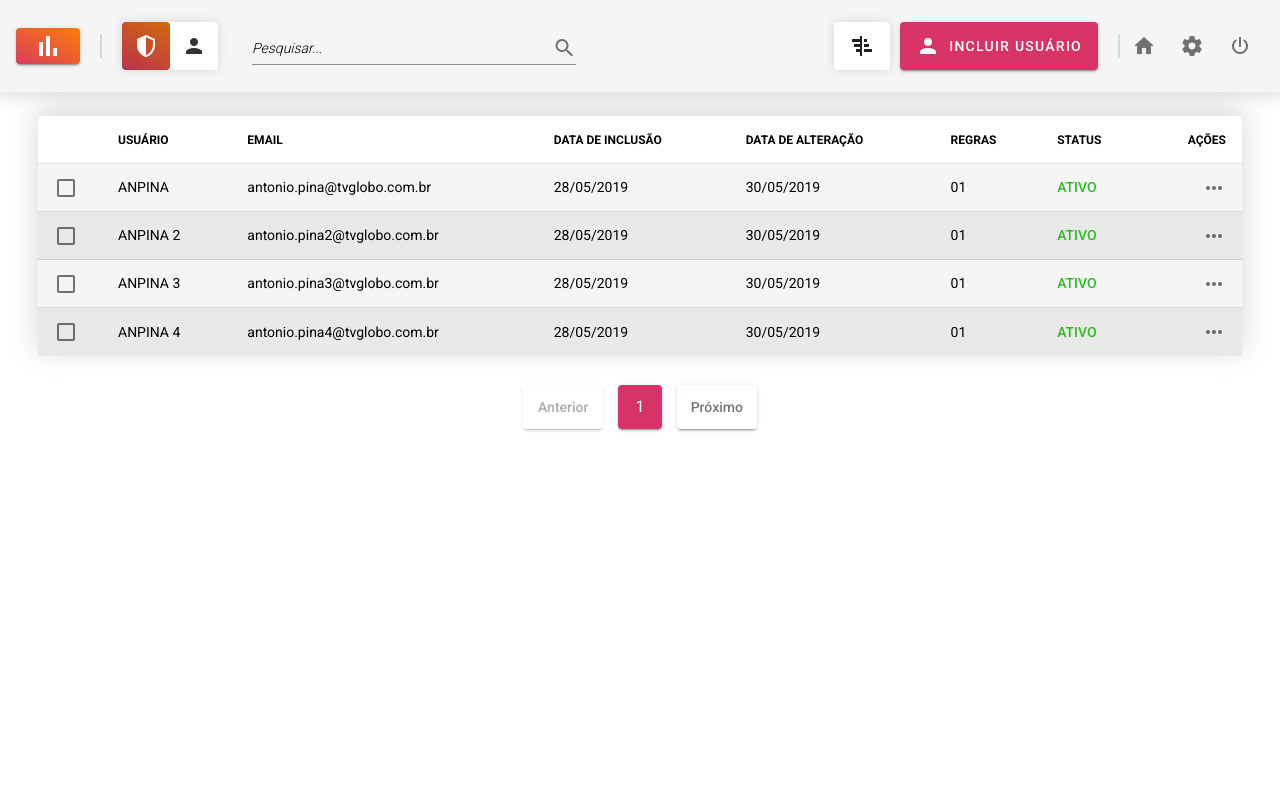
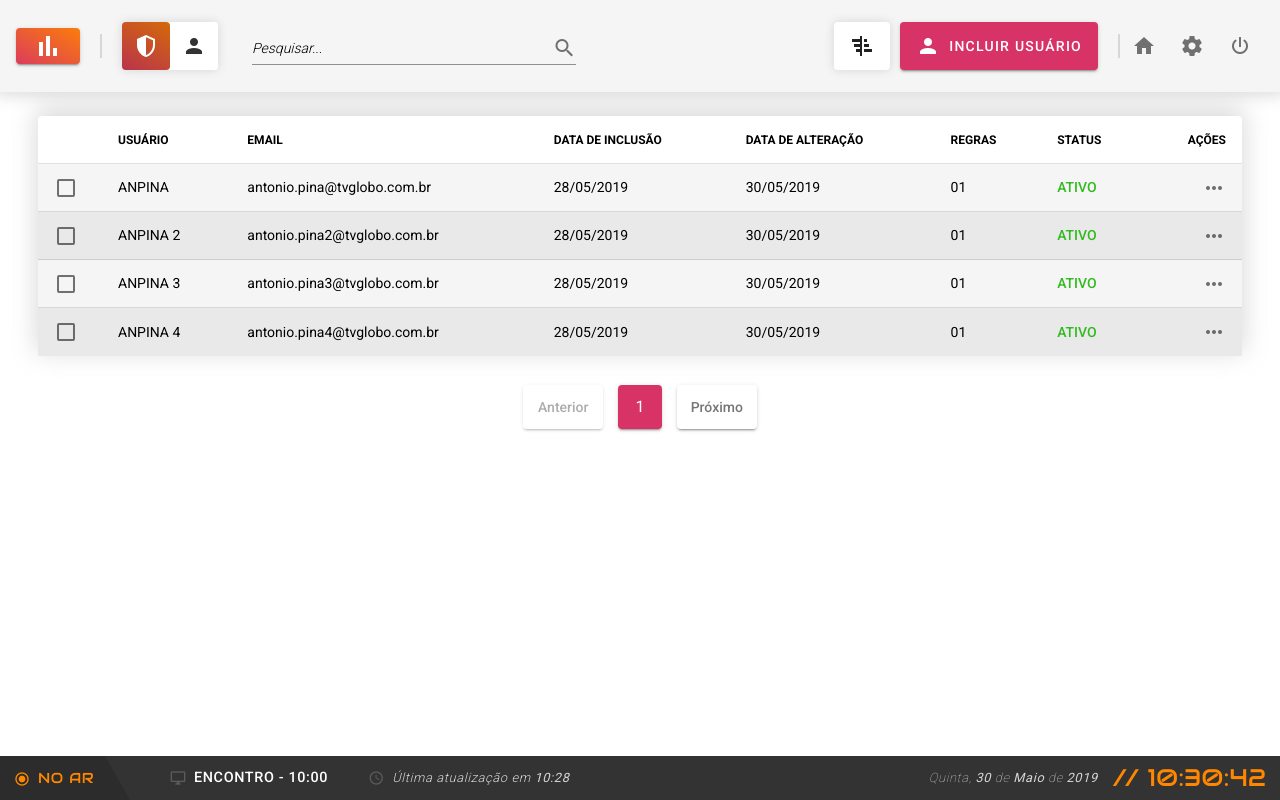
Before and after one commit to iuriian/challenge-user-list, a Vue app: page / in a window 1280 px wide. Built offline with nearby package versions, Linux system fonts and the light colour scheme.

Commit message:
Implementação do footer

```diff
--- a/src/App.vue
+++ b/src/App.vue
@@ -4,13 +4,16 @@
     <v-main>
       <UserList />
     </v-main>
+    <Footer />
   </v-app>
 </template>
 
 <script lang="ts">
 import Vue from 'vue';
+
 import AppBar from './components/AppBar.vue';
 import UserList from './components/UserList.vue';
+import Footer from './components/Footer.vue';
 
 export default Vue.extend({
   name: 'App',
@@ -18,6 +21,7 @@ export default Vue.extend({
   components: {
     AppBar,
     UserList,
+    Footer,
   },
 
   data: () => ({
--- /dev/null
+++ b/src/components/Footer.vue
@@ -0,0 +1,135 @@
+<template>
+  <v-footer app id="footer" padless min-height="44">
+    <div class="on-air-container">
+      <div class="on-air-content">
+        <v-icon class="on-air-icon">mdi-radiobox-marked</v-icon>
+        <p>NO AR</p>
+      </div>
+    </div>
+
+    <div class="d-none d-sm-flex">
+      <v-icon class="meeting-icon ml-10">mdi-monitor</v-icon>
+      <p class="meeting">ENCONTRO - 10:00</p>
+    </div>
+
+    <div class="d-none d-sm-none d-md-flex">
+      <v-icon class="update-icon ml-10">mdi-clock-time-four-outline</v-icon>
+      <p class="last-update">
+        Última atualização em
+        <strong>10:28</strong>
+      </p>
+    </div>
+
+    <v-spacer></v-spacer>
+
+    <div class="d-none d-sm-flex">
+      <p class="current-date">
+        Quinta,
+        <strong>30</strong> de
+        <strong>Maio</strong> de
+        <strong>2019</strong>
+      </p>
+    </div>
+
+    <p class="current-hour">// 10:30:42</p>
+  </v-footer>
+</template>
+
+<script lang="ts">
+import Vue from 'vue';
+
+export default Vue.extend({
+  name: 'Footer',
+
+  data: () => ({}),
+});
+</script>
+<style scoped lang="scss">
+@import url("https://fonts.googleapis.com/css2?family=Audiowide&display=swap");
+
+#footer {
+  background-color: #333333;
+
+  p {
+    margin: 0px;
+    color: #fff;
+    font-size: 0.8rem;
+  }
+
+  .on-air-container {
+    border-bottom: 44px solid #2c2c2c;
+    border-right: 25px solid transparent;
+    width: 130px;
+    position: relative;
+
+    .on-air-content {
+      position: absolute;
+      display: flex;
+      flex-flow: row nowrap;
+      align-items: center;
+      margin: 12px 0px 12px 14px;
+
+      .on-air-icon {
+        color: #ff8700;
+        font-size: 16px;
+      }
+
+      p {
+        color: #ff8700;
+        font-family: "Audiowide", cursive;
+        margin-left: 8px;
+        letter-spacing: 0.04rem;
+        font-size: 0.9rem;
+      }
+    }
+  }
+
+  .meeting-icon {
+    font-size: 16px;
+    color: #5c5c5c;
+  }
+
+  .meeting {
+    margin-left: 8px;
+    font-weight: 500;
+    letter-spacing: 0.04rem;
+    font-size: 0.9rem;
+  }
+
+  .update-icon {
+    font-size: 16px;
+    color: #5c5c5c;
+  }
+
+  .last-update {
+    font-style: italic;
+    font-weight: 300;
+    opacity: 0.8;
+    margin-left: 8px;
+    letter-spacing: 0.04rem;
+
+    strong {
+      opacity: 1;
+    }
+  }
+
+  .current-date {
+    font-style: italic;
+    font-weight: 200;
+    opacity: 0.8;
+    letter-spacing: 0.04rem;
+
+    strong {
+      font-weight: 400;
+      opacity: 1;
+    }
+  }
+
+  .current-hour {
+    font-family: "Audiowide", cursive;
+    color: #ff8700;
+    font-size: 24px;
+    margin: 0px 14px;
+  }
+}
+</style>
```
